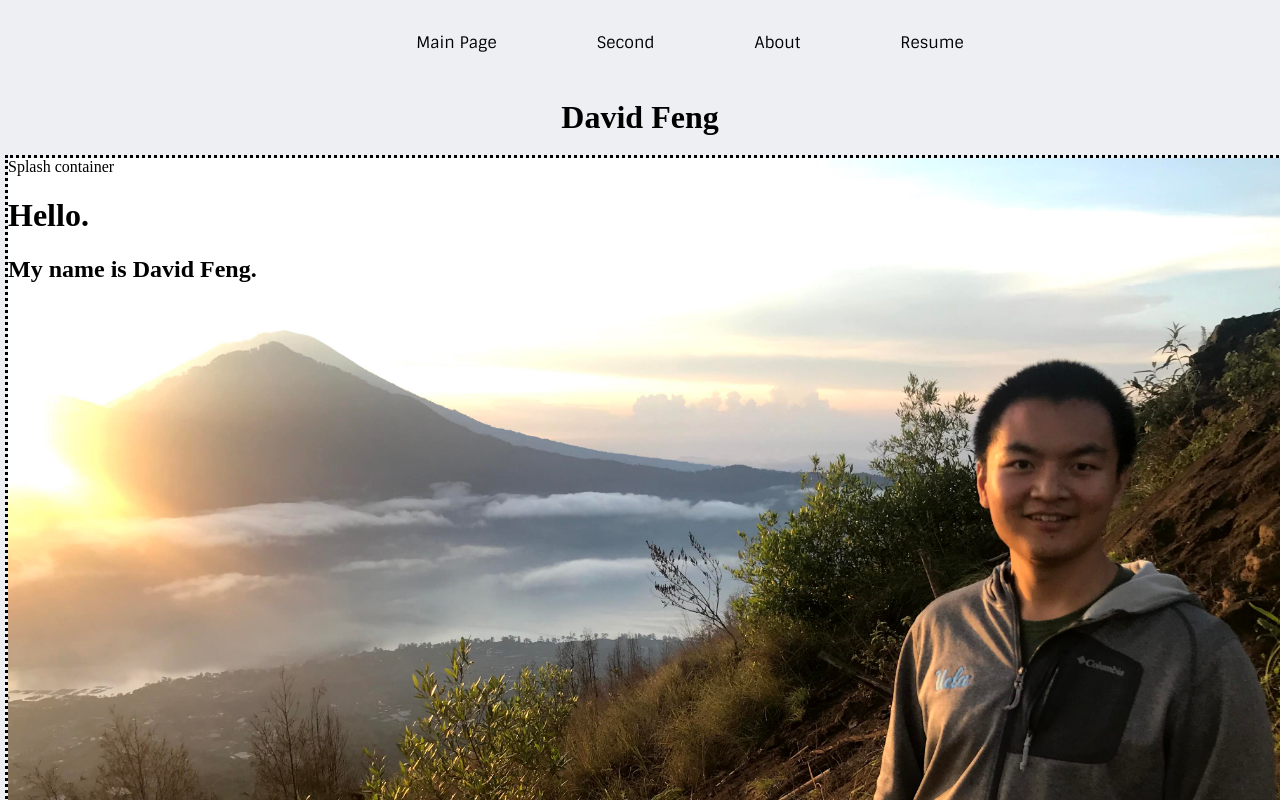
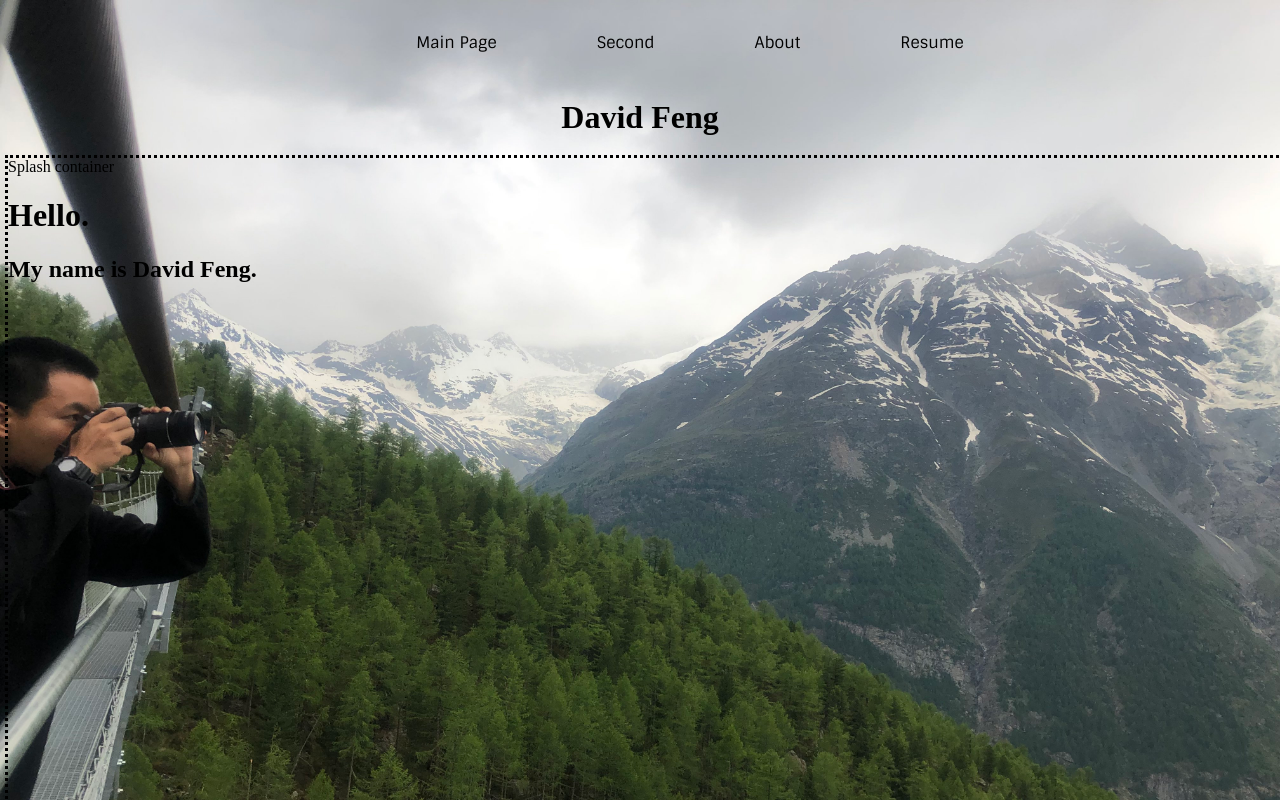
Before and after one commit to xingxu21/myWebsite, a Vue app: page / in a window 1280 px wide. Built offline with nearby package versions, Linux system fonts and the light colour scheme.

Commit message:
added background

```diff
--- a/src/App.vue
+++ b/src/App.vue
@@ -22,6 +22,8 @@
 
 <style>
 body {
+  background-image: url('assets/IMG_1725.jpg');
+  background-size: cover;
   background-color: #EDEFF2;
 }
 .routerLink {
--- a/src/views/Splash.vue
+++ b/src/views/Splash.vue
@@ -30,7 +30,7 @@ body {
 }
 
 .splash-container {
-  background-image: url("IMG_7601.jpg");
+  /* background-image: url("IMG_7601.jpg"); */
   height: 100%;
   width: 100%;
   position: fixed;
```
Also changed, not shown: src/assets/IMG_1725.jpg (added), 1 other file (tests, documents, lock files or other folders).
